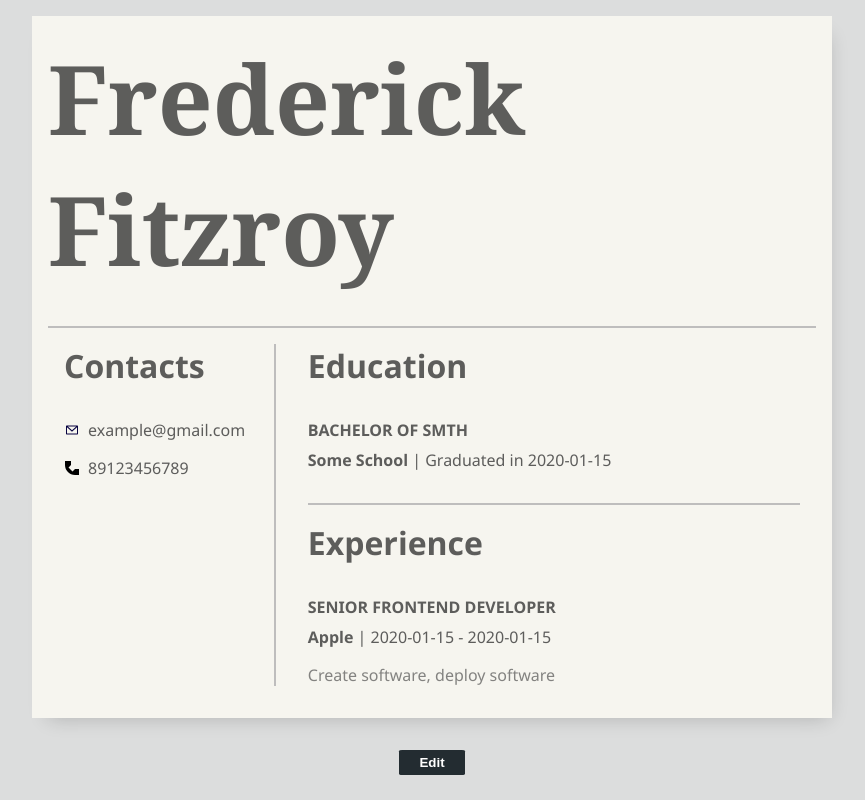
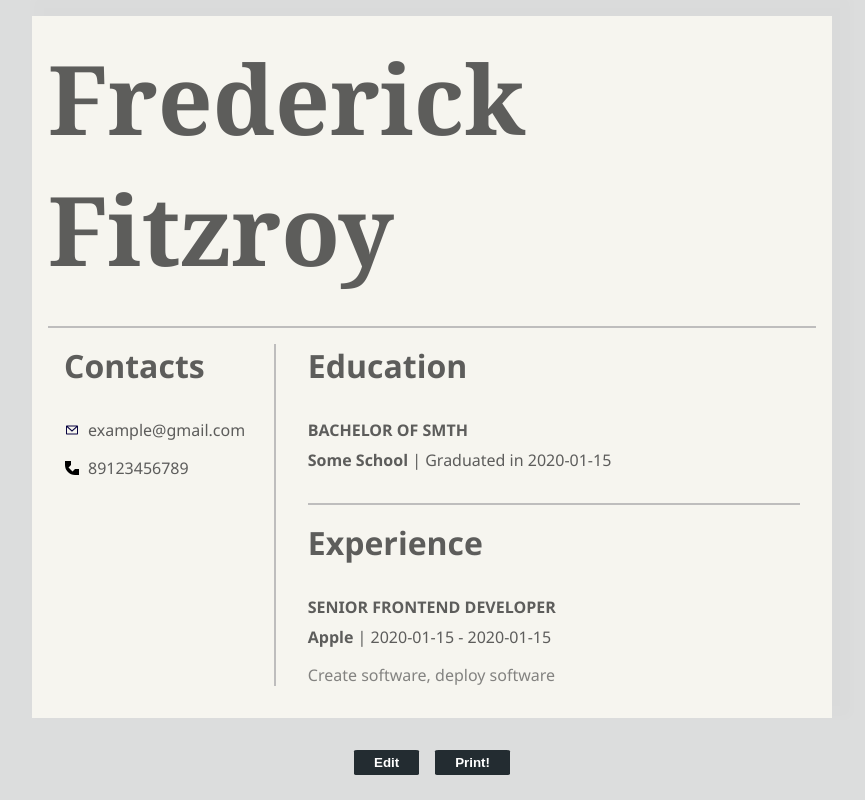
Before and after one commit to NyanLight/cv_application, a React (Vite) app: page / in a window 1280 px wide. Both pictures are taken after typing "2020-01-15", "2020-01-15", "2020-01-15" into the empty fields and a click on the button "Submit". Shown: the whole page, without its empty margins (208-1073 px from the left). Built offline with nearby package versions, Linux system fonts and the light colour scheme.

Commit message:
add download pdf feature

```diff
--- a/package.json
+++ b/package.json
@@ -10,6 +10,7 @@
     "preview": "vite preview"
   },
   "dependencies": {
+    "html2pdf.js": "^0.10.2",
     "react": "^18.3.1",
     "react-dom": "^18.3.1"
   },
--- a/src/components/CV/CV.module.css
+++ b/src/components/CV/CV.module.css
@@ -0,0 +1,6 @@
+.buttons {
+    display: flex;
+    align-items: center;
+    justify-content: center;
+    gap: 1rem;
+}
--- a/src/components/CV/CV.tsx
+++ b/src/components/CV/CV.tsx
@@ -1,26 +1,49 @@
-import { ChangeEvent, useState } from "react"
+import { ChangeEvent, useState } from "react";
 import { defaultCV } from "./const";
 import { Button } from "../../ui/Button/Button";
 import { Information } from "../Information/Information";
 import { Form } from "../Form/Form";
+import styles from "./CV.module.css";
+import html2pdf from "html2pdf.js";
 
-export function CV () {
-    const [status, setStatus] = useState('editing');
-    const [info, setInfo] = useState(defaultCV);
+export function CV() {
+  const [status, setStatus] = useState("editing");
+  const [info, setInfo] = useState(defaultCV);
 
+  const buttonHandler = () =>
+    status === "editing" ? setStatus("show") : setStatus("editing");
 
-    const buttonHandler = () =>  status === 'editing' ? setStatus('show') :  setStatus('editing');
+  function inputHandler(
+    e: ChangeEvent<HTMLInputElement> | ChangeEvent<HTMLTextAreaElement>
+  ) {
+    const newValue: string | Date = e.target.value;
+    const key: string = e.target.name;
+    setInfo({ ...info, [key]: newValue });
+  }
 
-    function inputHandler (e: ChangeEvent<HTMLInputElement> | ChangeEvent<HTMLTextAreaElement>) {
-        const newValue: string | Date  = e.target.value;
-        const key: string = e.target.name;
-        setInfo({...info, [key]: newValue })
-    }
+  function printHandler() {
+    const element = document.getElementById("element-to-print");
+    html2pdf(element);
+  }
 
-    return (
-        <>
-        {status === 'editing' ? <Form {...info} handler={inputHandler} /> : <Information {...info} /> }
-        {status === 'editing' ? <Button text="Submit" handler={buttonHandler} /> : <Button text="Edit" handler={buttonHandler} />}
-        </>
-    )
+  return (
+    <>
+      {status === "editing" ? (
+        <Form {...info} handler={inputHandler} />
+      ) : (
+        <Information {...info} />
+      )}
+      {status === "editing" ? (
+        <div className={styles.buttons}>
+          {" "}
+          <Button text="Submit" handler={buttonHandler} />
+        </div>
+      ) : (
+        <div className={styles.buttons}>
+          <Button text="Edit" handler={buttonHandler} />
+          <Button text="Print!" handler={printHandler} />
+        </div>
+      )}
+    </>
+  );
 }
--- /dev/null
+++ b/src/components/CV/html2pdf.js.d.ts
@@ -0,0 +1 @@
+declare module 'html2pdf.js';
--- a/src/components/Information/Information.module.css
+++ b/src/components/Information/Information.module.css
@@ -5,7 +5,7 @@
     padding: 1rem;
     color: rgba(59, 59, 59, 0.822);
     font-family: 'Segoe UI', Tahoma, Geneva, Verdana, sans-serif;
-    box-shadow: 6px 10px 19px -10px rgba(0, 0, 0, 0.199);
+    box-shadow: 10px -10px 10px 10px rgba(0, 0, 0, 0.01);
     margin-bottom: 2rem;
 }
 
--- a/src/components/Information/Information.tsx
+++ b/src/components/Information/Information.tsx
@@ -3,7 +3,7 @@ import styles from "./Information.module.css"
 
 export function Information (props: CV) {
     return (
-        <div className={styles.information}>
+        <div className={styles.information} id="element-to-print">
             <section className={styles.header}>
                 <h1>{props.name}</h1>
             </section>
--- a/src/index.css
+++ b/src/index.css
@@ -14,3 +14,5 @@ h1 {
   text-align: center;
   margin-bottom: 2rem;
 }
+
+@layer base {img {display: initial;}}
--- a/src/ui/Button/Button.module.css
+++ b/src/ui/Button/Button.module.css
@@ -1,6 +1,5 @@
 .btn {
   display: block;
-  margin: auto;
   padding: 5px 20px;
   font-weight: bold;
   border: none;
```
Also changed, not shown: 1 other file (tests, documents, lock files or other folders).
